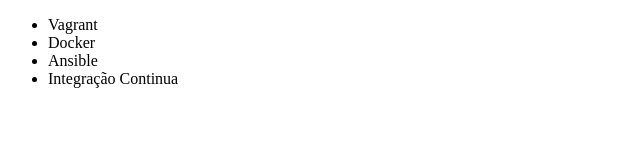
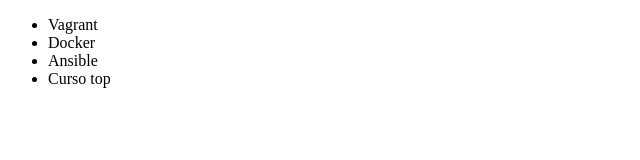
Before and after one commit to robmaycon/alura-git, a plain HTML site: page index.html in a window 1280 px wide. Shown: the full height of the page, 0-640 px from the left. Drawn offline with Linux system fonts and the light colour scheme.

Commit message:
alterei nome do curso

```diff
--- a/index.html
+++ b/index.html
@@ -9,7 +9,7 @@
         <li>Vagrant</li>
         <li>Docker</li>
         <li>Ansible</li>
-        <li>Integração Continua</li>
+        <li>Curso top</li>
     </ul>
 </body>
 </html>
```
